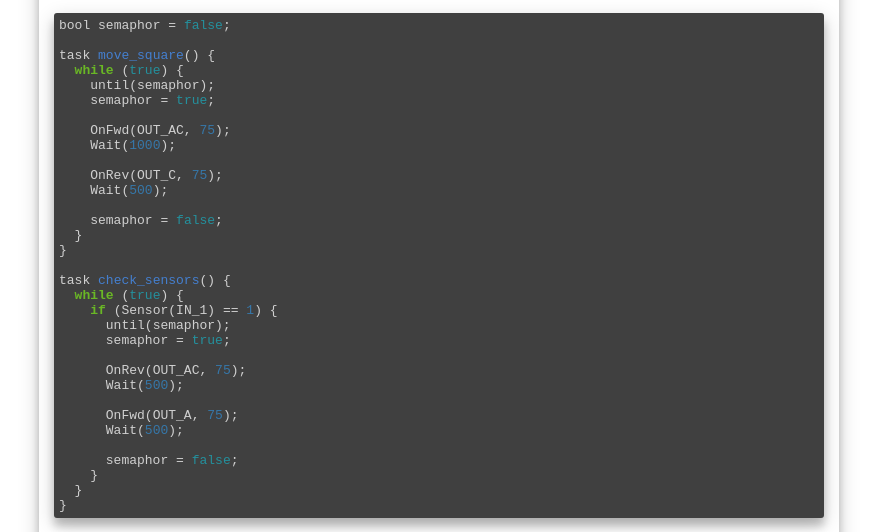
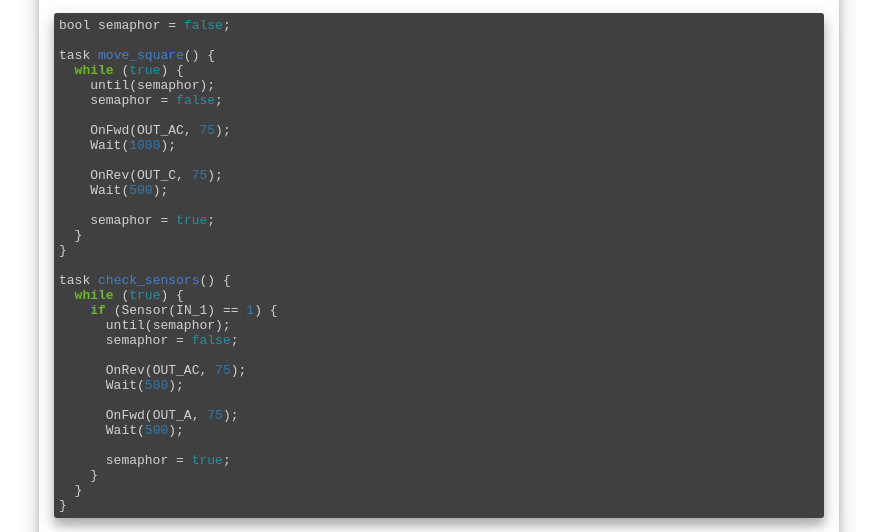
Before and after one commit to legokor/legokor.hu, a Jekyll site: the page built from tanfolyam/programozas-2.md, in a window 1280 px wide and 900 px high, scrolled down 2381 px. Shown: the part 167-699 px from the top of the window, without its empty margins (201-1078 px from the left). Built offline with Jekyll 4.4.1, drawn with Linux system fonts in a browser that asks for light colours; part of the change alters nothing that is shown.

```diff
--- a/tanfolyam/programozas-2.md
+++ b/tanfolyam/programozas-2.md
@@ -181,7 +181,7 @@ bool semaphor = false;
 task move_square() {
   while (true) {
     until(semaphor);
-    semaphor = true;
+    semaphor = false;
 
     OnFwd(OUT_AC, 75);
     Wait(1000);
@@ -189,7 +189,7 @@ task move_square() {
     OnRev(OUT_C, 75);
     Wait(500);
 
-    semaphor = false;
+    semaphor = true;
   }
 }
 
@@ -197,7 +197,7 @@ task check_sensors() {
   while (true) {
     if (Sensor(IN_1) == 1) {
       until(semaphor);
-      semaphor = true;
+      semaphor = false;
 
       OnRev(OUT_AC, 75);
       Wait(500);
@@ -205,7 +205,7 @@ task check_sensors() {
       OnFwd(OUT_A, 75);
       Wait(500);
 
-      semaphor = false;
+      semaphor = true;
     }
   }
 }
```
